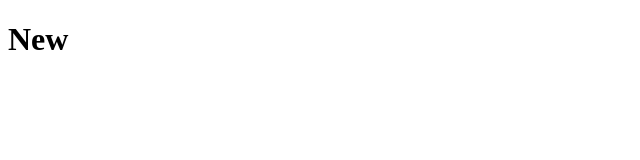
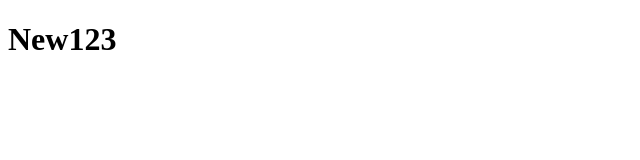
Before and after one commit to countduck4819/demo-git, a plain HTML site: page new.html in a window 1280 px wide. Shown: the full height of the page, 0-640 px from the left. Drawn offline with Linux system fonts and the light colour scheme.

Commit message:
test commit lan 3

```diff
--- a/new.html
+++ b/new.html
@@ -7,6 +7,6 @@
     <title>Document</title>
 </head>
 <body>
-    <h1>New</h1>
+    <h1>New123</h1>
 </body>
 </html>
```
Also changed, not shown: styles.css (added).
